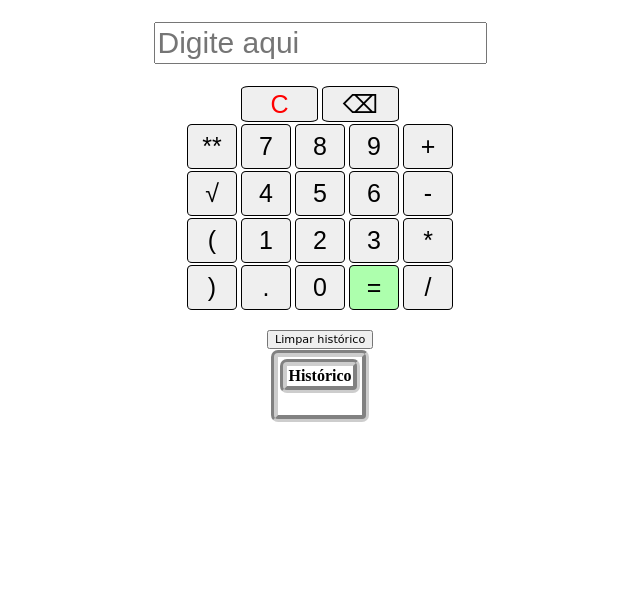
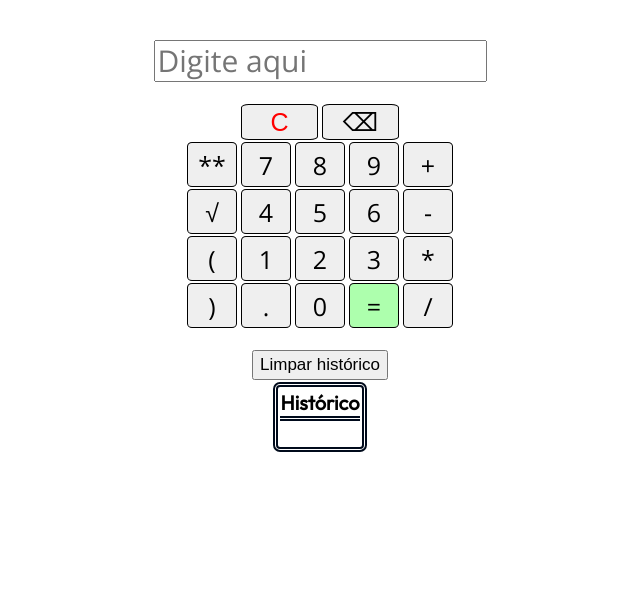
Before and after one commit to MatheusLeffa/Calculator, a plain HTML site: page Calculator/index.html in a window 1280 px wide. Shown: the part 194-800 px from the top of the page, without its empty margins (320-960 px from the left). Drawn offline with nearby package versions, Linux system fonts and the light colour scheme.

Commit message:
CSS Updated

```diff
--- a/Calculator/index.html
+++ b/Calculator/index.html
@@ -84,13 +84,12 @@
             <input id="button" class=" symbols" type="button" value="/" onclick="form.display.value += '/'" />
 
             <br><br>
-
-            <input id="CleanHistory" class="CleanHistory" type="button" value="Limpar histórico" onclick="cleanHistory()" />
         </form>
     </section>
 
     <!--Sessão referente ao histórico-->
     <section id="history">
+        <input id="CleanHistory" class="CleanHistory" type="button" value="Limpar histórico" onclick="cleanHistory()" />
         <table id="table">
             <thead>
                 <th>Histórico</th>
--- a/Calculator/style.css
+++ b/Calculator/style.css
@@ -1,16 +1,23 @@
+@import url('https://fonts.googleapis.com/css2?family=Open+Sans&family=Outfit&display=swap');
+
 body {
     text-align: center;
 }
 
 header {
-    font-size: 20px;
+    font-size: 21px;
+    font-family: 'Outfit', sans-serif;
 }
 
-table, th {
-    margin-left: auto;
-    margin-right: auto;
-    border: 7px groove #c9c9c9e8;
-    border-radius: 7px;
+th {
+    border-bottom: 5px double #000a1b;
+    font-size: 20px;
+    font-family: 'Outfit', sans-serif;
+}
+
+td {
+    font-size: 20px;
+    font-family: 'Open Sans', sans-serif;
 }
 
 .Clear{
@@ -22,6 +29,7 @@ table, th {
 }
 
 #display {
+    font-family: 'Open Sans', sans-serif;
     margin: 22px;
     width: 325px;
     height: 36px;
@@ -41,6 +49,7 @@ table, th {
 }
 
 #button {
+    font-family: 'Open Sans', sans-serif;
     font-size: 25px;
     width: 50px;
     height: 45px;
@@ -52,10 +61,17 @@ table, th {
 }
 
 #CleanHistory{
-    font-family: 'Coming Soon', cursive;
-    height: auto;
-    width: auto;
-    font-size: 70%;
+    height: 30px;
+    width: fit-content;
+    font-size: 17px;
     cursor: pointer;
     contain: content;
+    margin: 2px;
 }
+
+#table {
+    margin-left: auto;
+    margin-right: auto;
+    border: 5px double #000a1b;
+    border-radius: 7px;
+}
```
